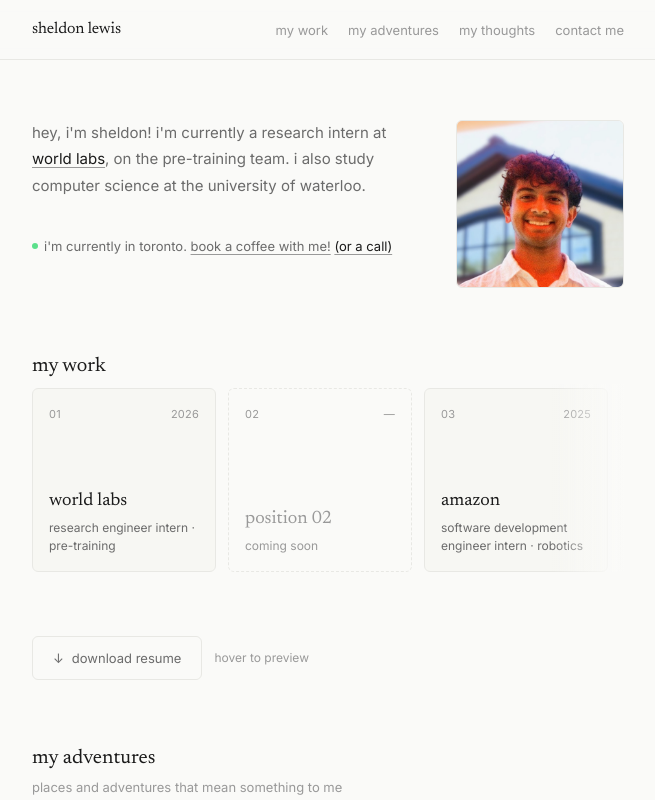
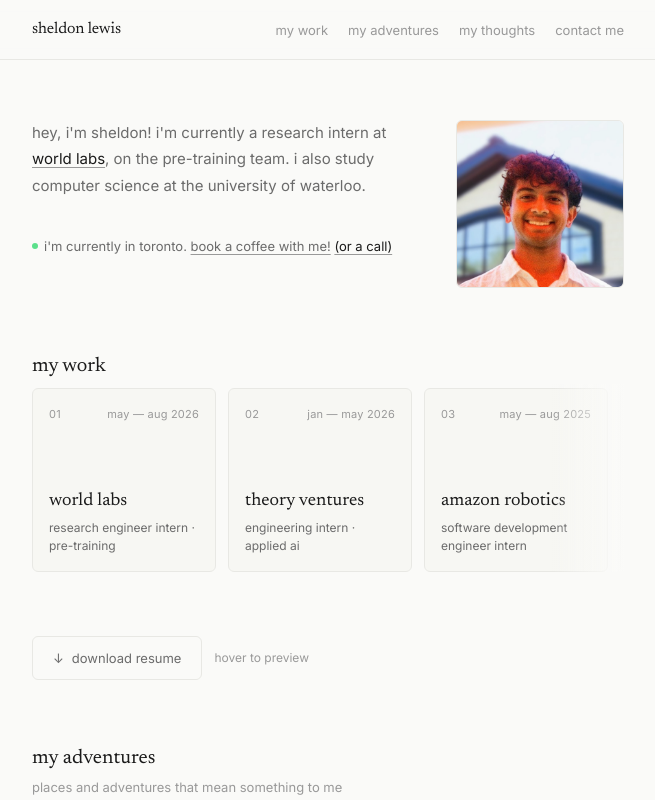
Before and after one commit to sheldonblewis/shelly-site, a Next.js app: page / in a window 1280 px wide. Shown: the top 800 px of the page, without its empty margins (312-967 px from the left). Built offline with nearby package versions, Linux system fonts and the light colour scheme.

Commit message:
Populate work carousel roles

```diff
--- a/data/work.js
+++ b/data/work.js
@@ -4,36 +4,67 @@ const work = [
     id: 'world-labs',
     title: 'world labs',
     role: 'research engineer intern · pre-training',
-    date: '2026',
+    date: 'may — aug 2026',
     href: 'https://www.worldlabs.ai',
     external: true,
+    mark: '✦',
+    accent: '#6e5a95',
   },
   {
-    id: 'placeholder-veena',
-    title: 'position 02',
-    role: 'coming soon',
-    date: '—',
-    placeholder: true,
+    id: 'theory-ventures',
+    title: 'theory ventures',
+    role: 'engineering intern · applied ai',
+    date: 'jan — may 2026',
+    mark: '◌',
+    accent: '#a15d47',
   },
   {
-    id: 'amazon',
-    title: 'amazon',
-    role: 'software development engineer intern · robotics',
-    date: '2025',
+    id: 'amazon-robotics',
+    title: 'amazon robotics',
+    role: 'software development engineer intern',
+    date: 'may — aug 2025',
+    mark: '⌁',
+    accent: '#b86b27',
   },
   {
-    id: 'placeholder-1',
-    title: 'position 04',
-    role: 'coming soon',
-    date: '—',
-    placeholder: true,
+    id: 'openai',
+    title: 'openai',
+    role: 'engineering analyst · model evaluation',
+    date: 'may — jul 2025',
+    mark: '◎',
+    accent: '#26735f',
   },
   {
-    id: 'placeholder-2',
-    title: 'position 05',
-    role: 'coming soon',
-    date: '—',
-    placeholder: true,
+    id: 'mercor',
+    title: 'mercor',
+    role: 'ai interpretability & evaluation lead',
+    date: 'feb — may 2025',
+    mark: '↗',
+    accent: '#356f97',
+  },
+  {
+    id: 'diligent',
+    title: 'diligent',
+    role: 'co-founder · engineering',
+    date: 'jan — feb 2025',
+    mark: '◇',
+    accent: '#9b5e78',
+  },
+  {
+    id: 'electric-mind',
+    title: 'electric mind',
+    role: 'associate consultant intern · product',
+    date: 'sep — dec 2024',
+    mark: 'ϟ',
+    accent: '#8f762d',
+  },
+  {
+    id: 'interac',
+    title: 'interac',
+    role: 'software developer intern',
+    date: 'jan — dec 2023',
+    mark: '↔',
+    accent: '#467a70',
   },
 ]
 
```
